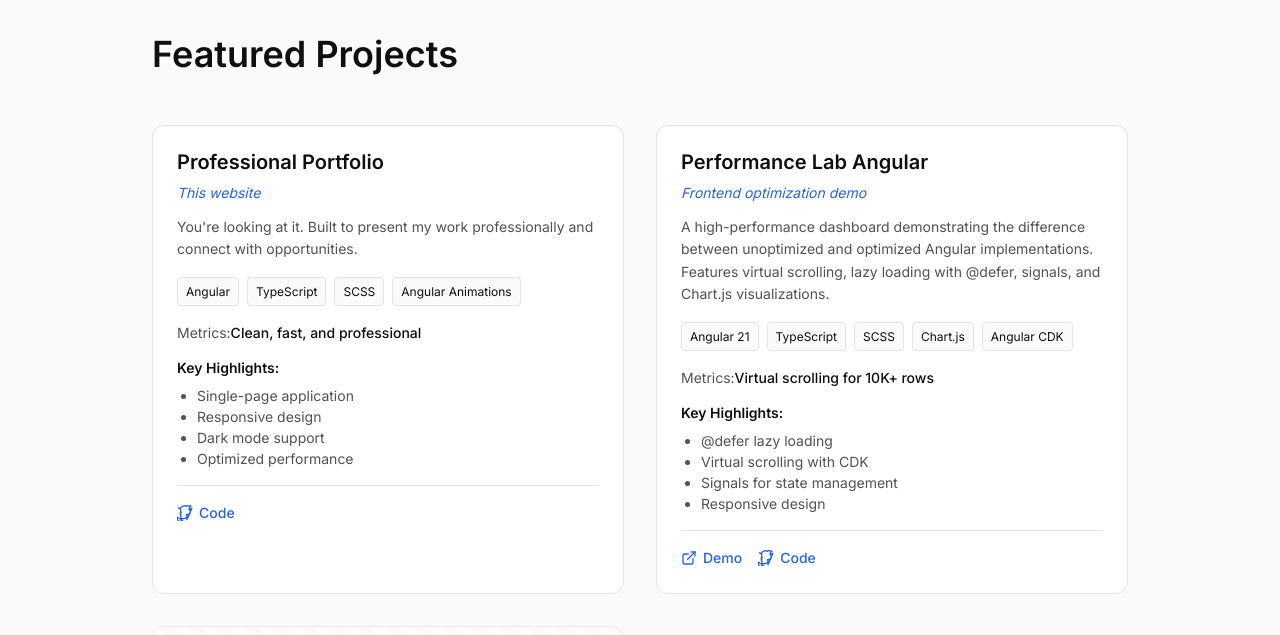
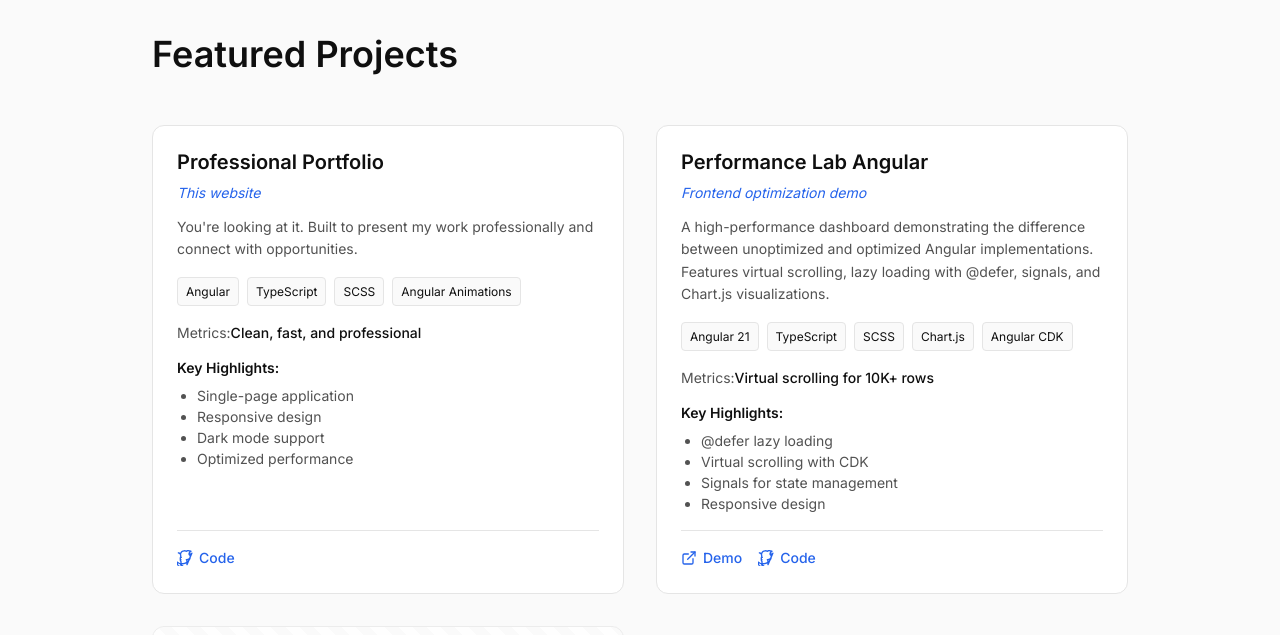
Before and after one commit to AlejOcana/portfolio-angular, an Angular app: page / in a window 1280 px wide. Shown: the part 4200-4835 px from the top of the page. Built offline with nearby package versions, Linux system fonts and the light colour scheme.

Commit message:
Fix project card links alignment with flexbox

```diff
--- a/src/app/sections/projects/projects.component.scss
+++ b/src/app/sections/projects/projects.component.scss
@@ -24,8 +24,10 @@
   }
 }
 
-.project {
-  &-card {
+.project-card {
+  display: flex;
+  flex-direction: column;
+  min-height: 0;
   padding: 1.5rem;
   background: var(--card);
   border: 1px solid var(--border);
@@ -49,6 +51,7 @@
   }
 }
 
+.project {
   &-header {
     display: flex;
     justify-content: space-between;
@@ -89,6 +92,7 @@
 
   &-highlights {
     margin-bottom: 1rem;
+    flex: 1;
 
     h4 {
       font-size: 0.875rem;
@@ -111,7 +115,7 @@
   &-links {
     display: flex;
     gap: 1rem;
-    margin-top: 1rem;
+    margin-top: auto;
     padding-top: 1rem;
     border-top: 1px solid var(--border);
   }
```
Lines whose indentation alone changed are shown as unchanged.
